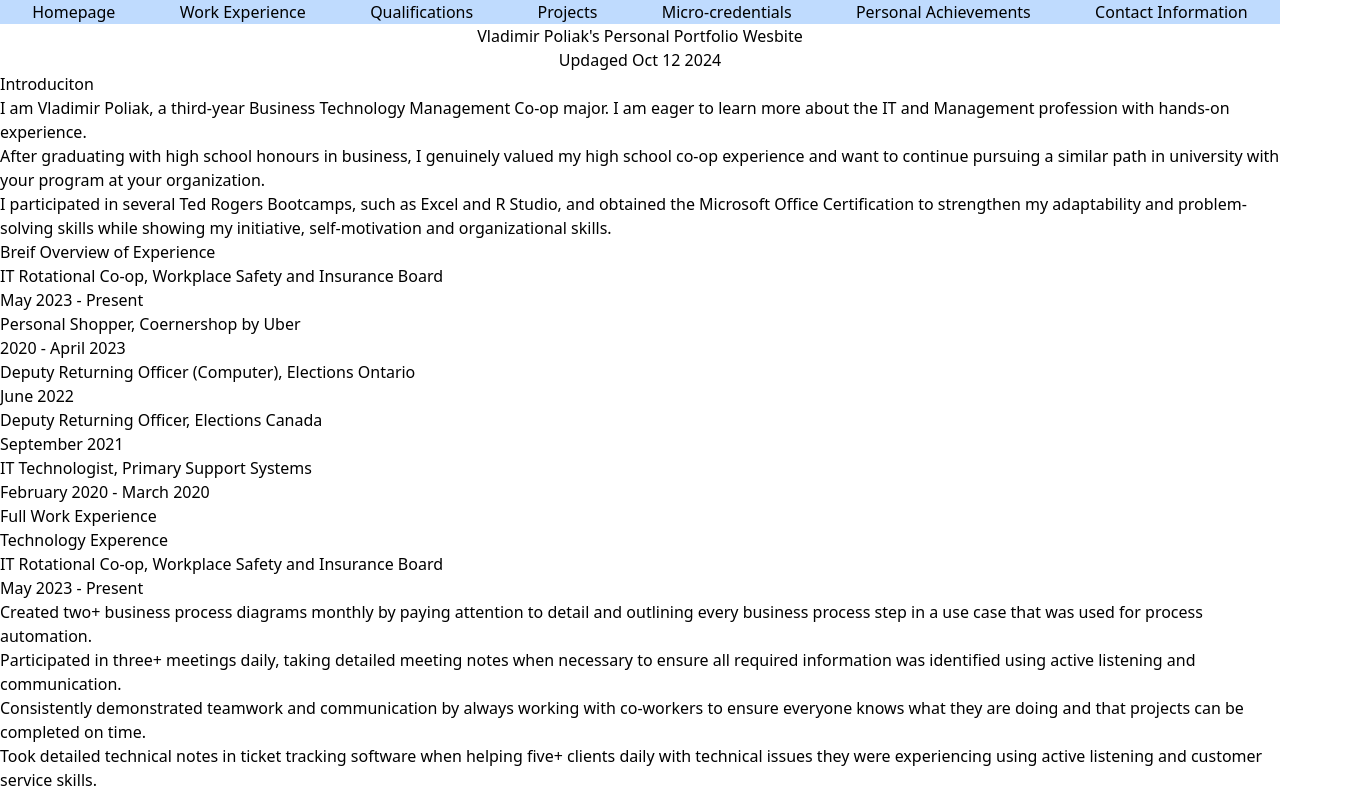
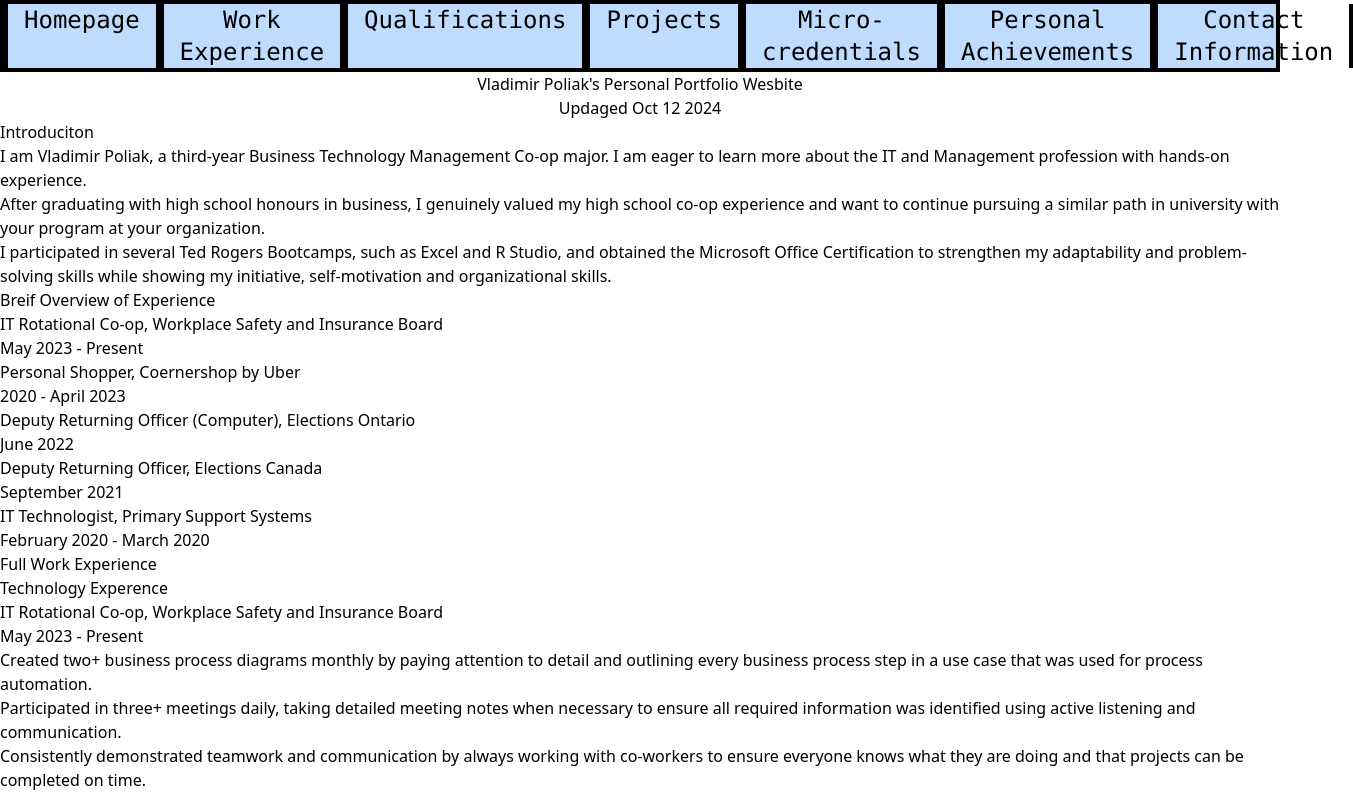
Before and after one commit to VladimirPoliak/VladimirPoliak.github.io, a plain HTML site: page Final_Project/index.html in a window 1280 px wide. Shown: the top 796 px of the page, 1353 px wide, since content can reach past the window. Drawn offline with nearby package versions, Linux system fonts and the light colour scheme.

Commit message:
Update index.html

```diff
--- a/Final_Project/index.html
+++ b/Final_Project/index.html
@@ -10,26 +10,36 @@
 
 
     <body>
-        <nav class="flex sticky top-0 bg-blue-200 w-full">
-            <div class="inline-block justify-center mx-auto">
+        <!--Ensures the nagivation bar stays at the top of the screen and takes up the entire screen view.
+        It also ensures the navigation elements are evenly spaced out.-->
+        <nav class="flex sticky top-0 bg-blue-200 w-full border-4 border-black">
+            <!--Each of these elements is positioned evenly with deliniation lines and follows the screen when you scroll.-->
+            <div class="font-mono text-2xl text-center
+            inline-block mx-auto px-4 border-x-4 border-black">
                 Homepage
             </div>
-            <div class="inline-block justify-center mx-auto">
+            <div class="font-mono text-2xl text-center
+            inline-block mx-auto px-4 border-x-4 border-black">
                 Work Experience
             </div>
-            <div class="inline-block justify-center mx-auto">
+            <div class="font-mono text-2xl text-center
+            inline-block mx-auto px-4 border-x-4 border-black">
                 Qualifications
             </div>
-            <div class="inline-block justify-center mx-auto">
+            <div class="font-mono text-2xl text-center
+            inline-block mx-auto px-4 border-x-4 border-black">
                 Projects
             </div>
-            <div class="inline-block justify-center mx-auto">
+            <div class="font-mono text-2xl text-center
+            inline-block mx-auto px-4 border-x-4 border-black">
                 Micro-credentials
             </div>
-            <div class="inline-block justify-center mx-auto">
+            <div class="font-mono text-2xl text-center
+            inline-block mx-auto px-4 border-x-4 border-black">
                 Personal Achievements
             </div>
-            <div class="inline-block justify-center mx-auto">
+            <div class="font-mono text-2xl text-center
+            inline-block mx-auto px-4 border-x-4 border-black">
                 Contact Information
             </div>
         </nav>
```
